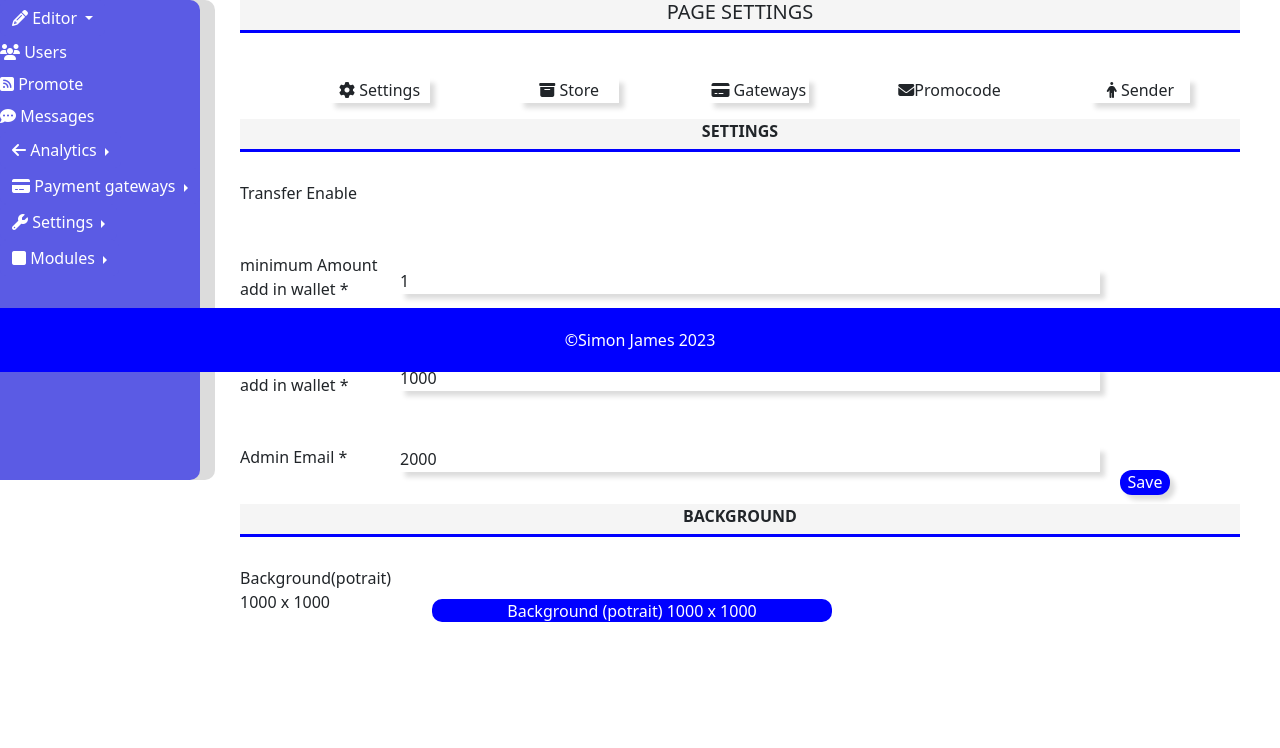
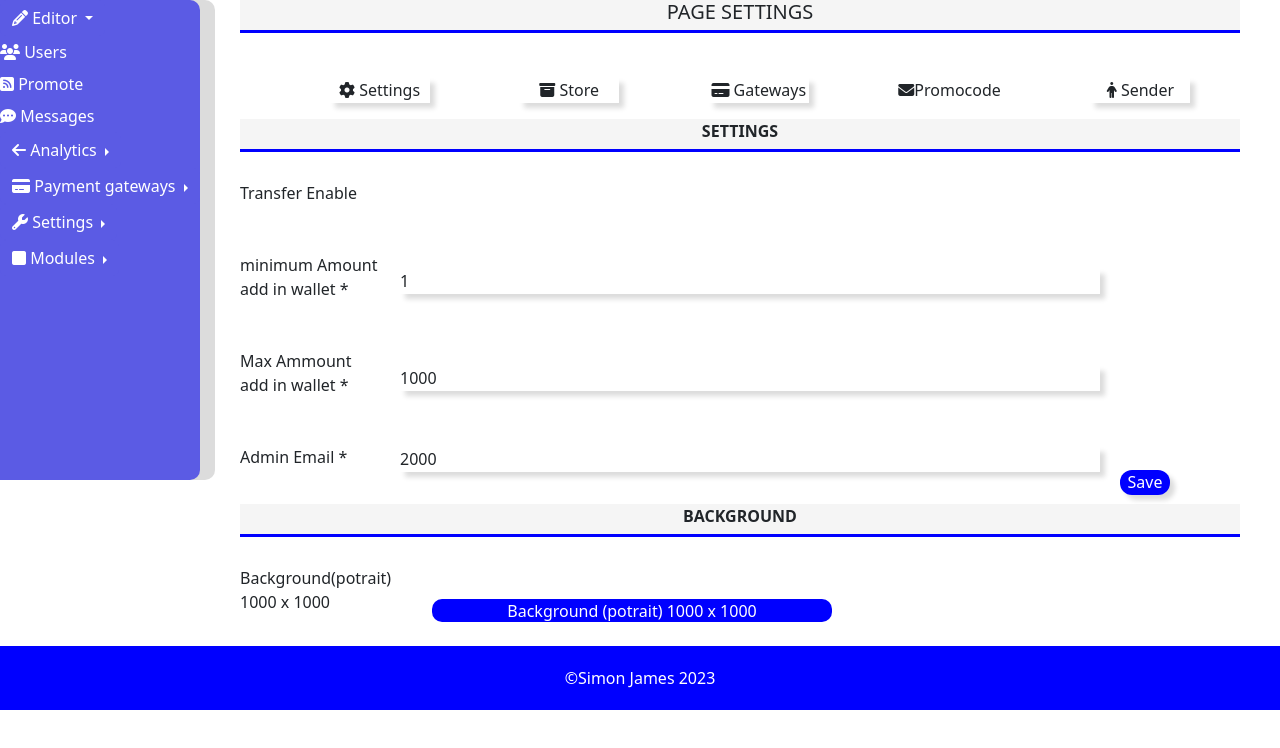
Before and after one commit to simon-ja/projectm9, a plain HTML site: page index.html in a window 1280 px wide. Drawn offline with nearby package versions, Linux system fonts and the light colour scheme.

Commit message:
footer placed

```diff
--- a/style.scss
+++ b/style.scss
@@ -176,9 +176,6 @@ footer{
     display: flex;
     justify-content: center;
     align-items: center;
-    position: absolute;
-    bottom: 0;
-    margin-bottom: -20px;
 
 }
 
```
Also changed, not shown: style.css, 1 other file.
